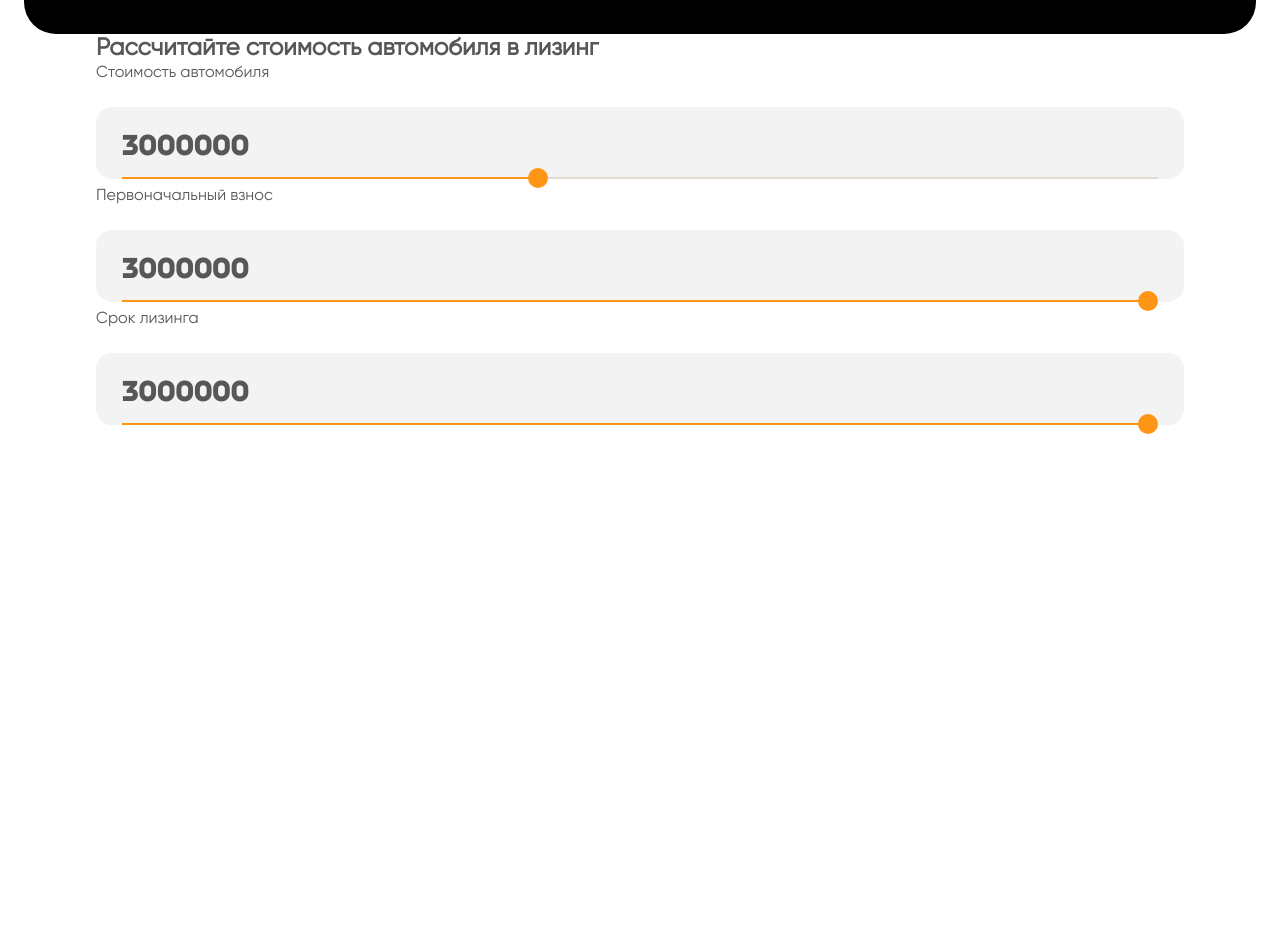
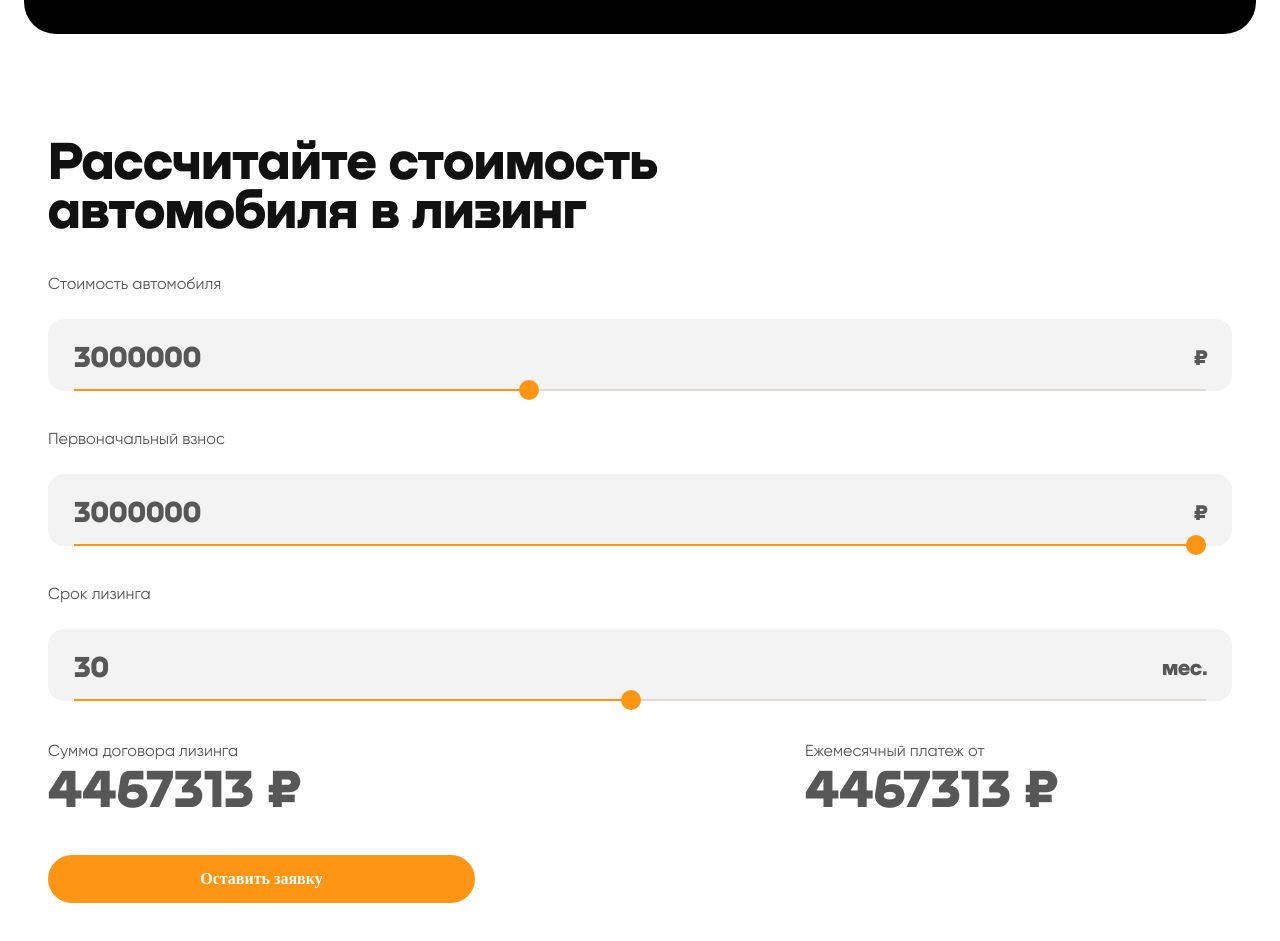
Before and after one commit to Avtandil03/leazing-car, a Next.js app: page / in a window 1280 px wide. Shown: the part 529-1470 px from the top of the page. Before the commit the page ends 963 px from the top, so only its background shows below. Built offline with nearby package versions, Linux system fonts and the light colour scheme.

Commit message:
secon color

```diff
--- a/src/components/Button/button.module.scss
+++ b/src/components/Button/button.module.scss
@@ -14,6 +14,9 @@
   justify-content: center;
   align-items: center;
   overflow: inherit;
+  font-family: 'Gilory-Regular';
+  font-size: 16px;
+  line-height: 24px;
 }
 
 .primary {
--- a/src/components/ScrollInput/ScrollInput.tsx
+++ b/src/components/ScrollInput/ScrollInput.tsx
@@ -2,6 +2,7 @@ import { FC, KeyboardEventHandler, useState } from 'react'
 
 import s from './scrollInput.module.scss'
 import { RangeInput } from '@/shared/ui'
+import cn from 'classnames'
 
 interface ScrollInputProps {
   value: number
@@ -10,6 +11,7 @@ interface ScrollInputProps {
   max: number
   labelText: string
   disabled?: boolean
+  unit?: string
 }
 export const ScrollInput: FC<ScrollInputProps> = ({
   min,
@@ -17,14 +19,15 @@ export const ScrollInput: FC<ScrollInputProps> = ({
   value,
   onChange,
   labelText,
-  disabled = false
+  disabled = false,
+  unit = ''
 }) => {
   const [id, _] = useState('scrollInput' + Date.now())
   const [numInputVal, setNumInputVal] = useState(value)
 
   function handleRangeChange(val: number){
     onChange(val)
-    setNumInputVal(value)
+    setNumInputVal(val)
   }
 
   function handleKeyDown(e:any){
@@ -49,6 +52,7 @@ export const ScrollInput: FC<ScrollInputProps> = ({
         onChange={e => setNumInputVal(parseInt(e.target.value))}
         onKeyDown={handleKeyDown}
       />
+      {unit && <span className={cn(s.unit, {[s.percent]: unit.includes('%')})}>{unit}</span>}
       <RangeInput
         className={s.rangeInput}
         value={value}
--- a/src/components/ScrollInput/scrollInput.module.scss
+++ b/src/components/ScrollInput/scrollInput.module.scss
@@ -4,8 +4,9 @@
   width: 100%;
   display: flex;
   flex-direction: column;
+  position: relative;
 
-  &:has(.numberInput:disabled){
+  &:has(.numberInput:disabled) {
     opacity: 0.5;
   }
 }
@@ -30,17 +31,51 @@
   padding: 16px 24px;
   border: 2px solid transparent;
 
-  &:focus{
+  &:focus {
     background-color: $color-white;
     border: 2px solid $color-black-100;
   }
 
-  &:disabled{
+  &:disabled {
     cursor: not-allowed;
+  }
+
+  @include mobile{
+    font-size: 22px;
+    line-height: 20px;
   }
 }
 
 .rangeInput {
   margin: -13px 24px 0 24px;
   height: 20px;
+  z-index: 2;
 }
+
+.unit {
+  position: absolute;
+  background-color: transparent;
+  font-family: "Nekst-Black";
+  font-size: 22px;
+  line-height: 20px;
+  height: 48px;
+  font-weight: 900;
+  text-align: center;
+  right: 6px;
+  bottom: 18px;
+  border-radius: 16px;
+  padding: 18px;
+  display: flex;
+  align-items: center;
+  justify-content: center;
+
+  &.percent {
+    background-color: #e0e0e0;
+  }
+
+  @include mobile{
+    font-size: 22px;
+    line-height: 20px;
+    bottom: 14px;
+  }
+}
--- a/src/features/Calculator/Calculator.tsx
+++ b/src/features/Calculator/Calculator.tsx
@@ -1,30 +1,40 @@
-import { ScrollInput } from "@/components";
+import { Button, ScrollInput } from "@/components";
 import React, { useState } from "react";
-import s from './calculator.module.scss'
+import s from "./calculator.module.scss";
 
 export function Calculator() {
-  const [carCost, setCarCost] = useState(3000000)
-  const [initialFee, setInitialFee] = useState(carCost)
-  const [leazingTerm, setLeazingTerm] = useState(carCost)
+  const [carCost, setCarCost] = useState(3000000);
+  const [initialFee, setInitialFee] = useState(carCost);
+  const [leazingTerm, setLeazingTerm] = useState(30);
+  const [resLeazingAmount, setResLeazingAmount] = useState(4467313);
+  const [monthlyPayment, setMonthlyPayment] = useState(4467313);
   return (
     <div className={s.calculator}>
       <h2 className={s.title}>Рассчитайте стоимость автомобиля в лизинг</h2>
       <div className={s.scrolls}>
+        <div className={s.scroll}>
           <ScrollInput
+            unit="₽"
             labelText="Стоимость автомобиля"
             min={1000000}
             max={6000000}
             value={carCost}
             onChange={(val) => setCarCost(val)}
           />
+        </div>
+        <div className={s.scroll}>
           <ScrollInput
+            unit="₽"
             labelText="Первоначальный взнос"
             min={carCost * 0.1}
             max={carCost * 0.6}
             value={initialFee}
             onChange={(val) => setInitialFee(val)}
           />
+        </div>
+        <div className={s.scroll}>
           <ScrollInput
+            unit="мес."
             labelText="Срок лизинга"
             min={1}
             max={60}
@@ -33,5 +43,19 @@ export function Calculator() {
           />
         </div>
       </div>
+      <div className={s.results}>
+        <div className={s.resBlock}>
+          <p className={s.resDescription}>Сумма договора лизинга</p>
+          <h3 className={s.resTitle}>{`${resLeazingAmount} ₽`}</h3>
+        </div>
+        <div className={s.resBlock}>
+          <p className={s.resDescription}>Ежемесячный платеж от</p>
+          <h3 className={s.resTitle}>{`${monthlyPayment} ₽`}</h3>
+        </div>
+        <Button className={s.resModalBtn} variant="primary" onClick={() => {}}>
+          Оставить заявку
+        </Button>
+      </div>
+    </div>
   );
 }
--- a/src/features/Calculator/calculator.module.scss
+++ b/src/features/Calculator/calculator.module.scss
@@ -1,6 +1,120 @@
 @use "../../styles/style.scss" as *;
 
-.calculator{
-  @include container;
+.calculator {
+  padding-top: 100px;
+}
 
+.title {
+  color: $color-black-800;
+  font-family: "Nekst-Black";
+  font-size: 54px;
+  font-weight: 900;
+  line-height: 48.6px;
+  margin-bottom: 32px;
+  flex-wrap: wrap;
+  max-width: 753px;
+
+  @include mobile {
+    font-size: 34px;
+    line-height: 31px;
+  }
+
+  @include tablet {
+    margin-bottom: 44px;
+  }
+
+  @include laptop {
+    margin-bottom: 44px;
+  }
 }
+
+.scrolls {
+  max-width: 1344px;
+  margin-bottom: 44px;
+  display: flex;
+  flex-direction: column;
+  gap: 32px;
+
+  @include desktop {
+    flex-direction: row;
+    justify-content: space-between;
+  }
+
+  @include mobile {
+    gap: 16px;
+    margin-bottom: 16px;
+  }
+
+  @include tablet {
+    margin-bottom: 35px;
+  }
+
+  @include laptop {
+    margin-bottom: 35px;
+  }
+}
+
+.scroll {
+  @include desktop {
+    max-width: 427px;
+  }
+}
+
+.results {
+  display: flex;
+  justify-content: space-between;
+  flex-wrap: wrap;
+}
+
+.resBlock {
+  width: 427px;
+  gap: 44px;
+
+  @include desktop {
+    gap: 32px;
+  }
+
+  @include tablet{
+    width: 345px;
+  }
+}
+
+.resDescriprion {
+  margin-bottom: 8px;
+  text-align: left;
+
+  @include mobile {
+    margin-bottom: 2px;
+    font-size: 14px;
+    line-height: 20px;
+  }
+}
+
+.resTitle {
+  font-family: 'Nekst-Black';
+  font-size: 54px;
+  font-weight: 900;
+  line-height: 48.6px;
+  text-align: left;
+  margin-bottom: 44px;
+
+  @include mobile{
+    margin-bottom: 22px;
+    font-size: 20px;
+    line-height: 20px;
+  }
+}
+
+.resModalBtn {
+  width: 427px;
+
+  @include tablet{
+    width: 345px;
+  }
+
+  @include mobile{
+    width: 100%;
+  }
+
+  margin-bottom: 130px;
+}
--- a/src/features/Slider/slider.module.scss
+++ b/src/features/Slider/slider.module.scss
@@ -102,7 +102,7 @@
   height: 24px;
   right: 108px;
   bottom: 12px;
-  z-index: 3;
+  z-index: 2;
 
   @include mobile-tablet {
     display: none;
@@ -112,6 +112,7 @@
   position: absolute;
   right: 43px;
   bottom: 0;
+  z-index: 2;
 
   @include mobile-tablet {
     display: none;
```
Lines whose indentation alone changed are shown as unchanged.
